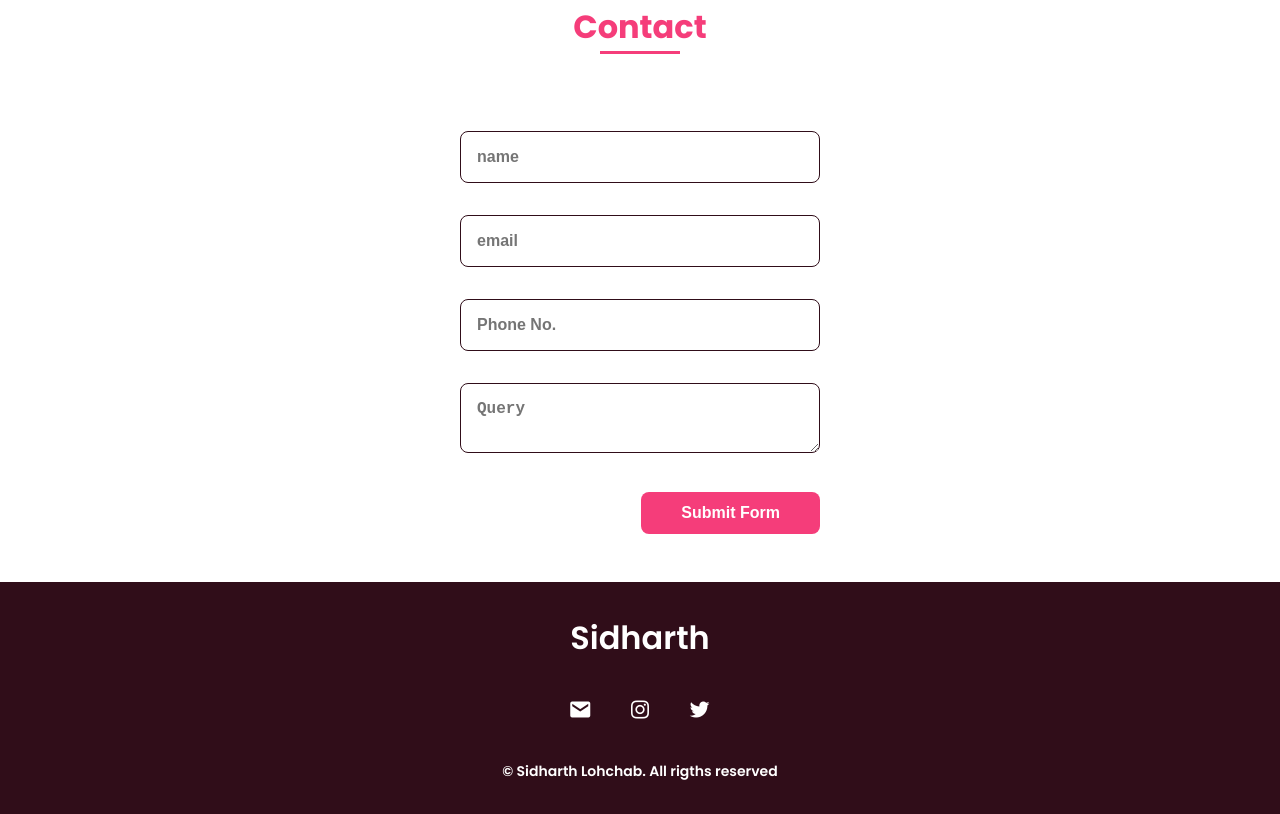
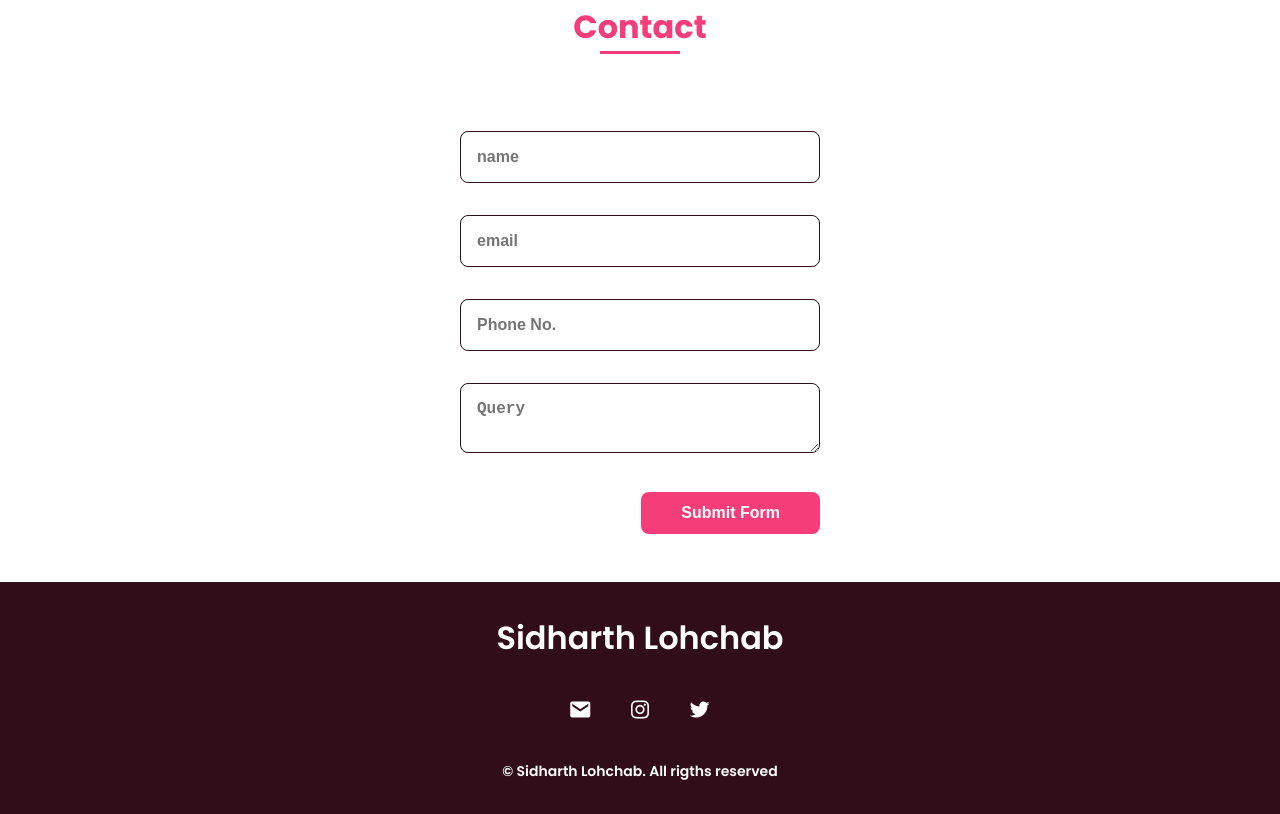
Before and after one commit to Sidharth200/Portfolio, a plain HTML site: page index.html in a window 1280 px wide. Shown: the part 2986-3800 px from the top of the page. Drawn offline with nearby package versions, Linux system fonts and the light colour scheme.

Commit message:
Skills commit

```diff
--- a/index.html
+++ b/index.html
@@ -221,7 +221,7 @@
 
     <!--===== FOOTER =====-->
     <footer class="footer">
-        <p class="footer__title">Sidharth</p>
+        <p class="footer__title">Sidharth Lohchab</p>
         <div class="footer__social">
             <a href="mailto:sidhu161999@gmail.com" target="blank" class="footer__icon"><i class='bx bxs-envelope'></i></a>
             <a href="https://www.instagram.com/_simply_sidharth?igsh=a3AzOG1sMzA0OHRt " class="footer__icon"><i class='bx bxl-instagram'></i></a>
```
